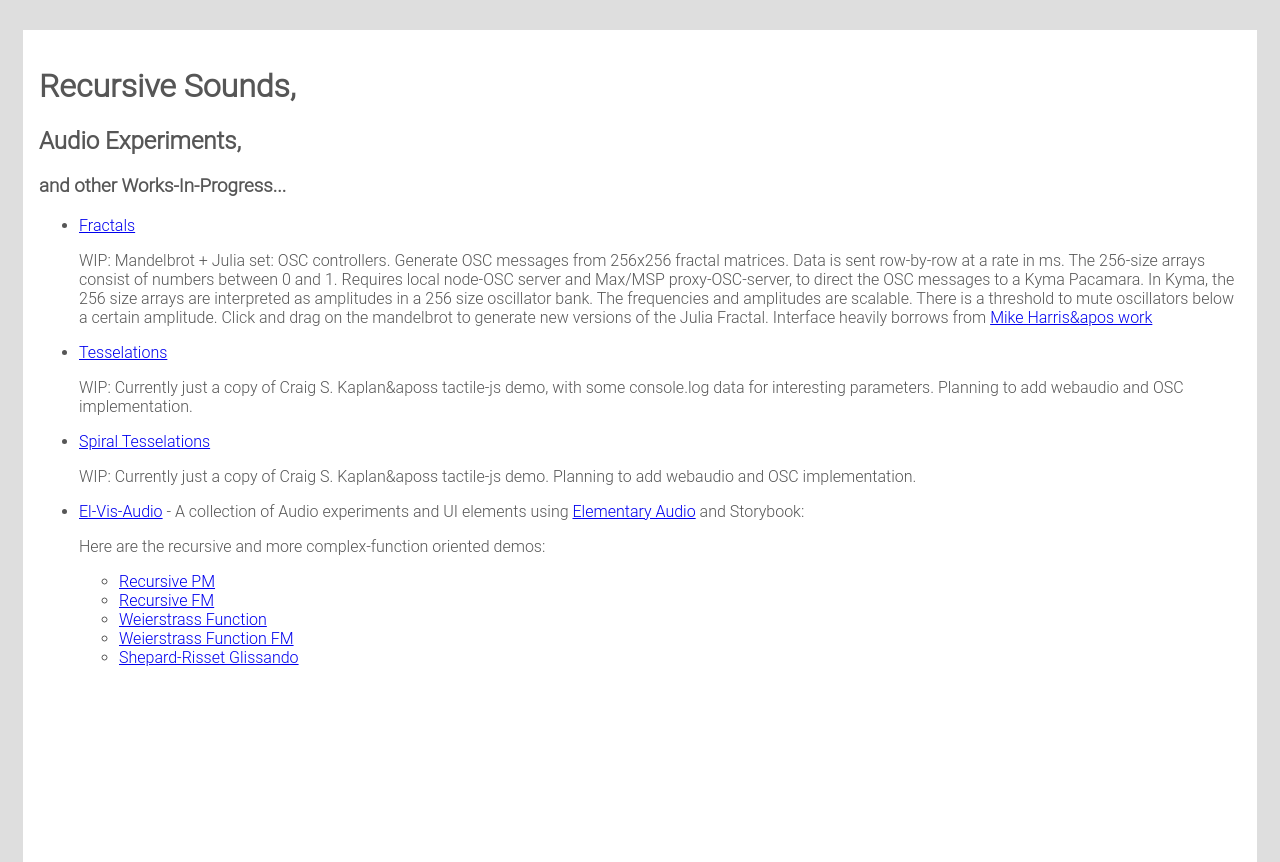
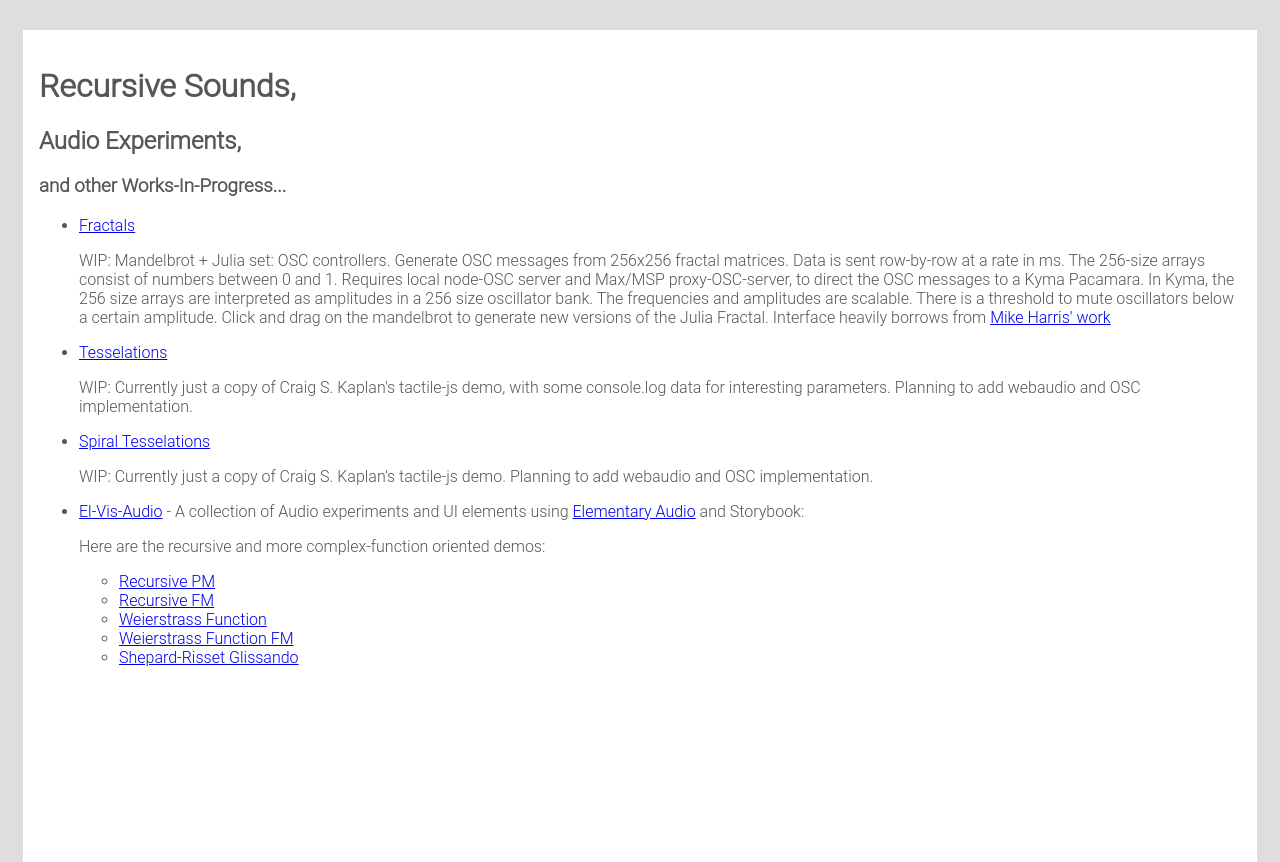
Before and after one commit to blechdom/recursive-sound, a Next.js app: page / in a window 1280 px wide. Built offline with nearby package versions, Linux system fonts and the light colour scheme.

Commit message:
escape characters

```diff
--- a/src/pages/index.tsx
+++ b/src/pages/index.tsx
@@ -22,12 +22,12 @@ export default function Home() {
             to a Kyma Pacamara. In Kyma, the 256 size arrays are interpreted as amplitudes in a 256 size oscillator bank.
             The frequencies and amplitudes are scalable. There is a threshold to mute oscillators below a certain amplitude.
             Click and drag on the mandelbrot to generate new versions of the Julia Fractal.
-            Interface heavily borrows from <Link href={"https://github.com/mikebharris/javascript_mandelbrot_set_and_julia_set_explorer"}>Mike Harris&apos work</Link>
+            Interface heavily borrows from <Link href={"https://github.com/mikebharris/javascript_mandelbrot_set_and_julia_set_explorer"}>Mike Harris&apos; work</Link>
           </p>
         </li>
         <li><Link href={"./tesselation.html"}>Tesselations</Link>
-        <p>WIP: Currently just a copy of Craig S. Kaplan&aposs tactile-js demo, with some console.log data for interesting parameters. Planning to add webaudio and OSC implementation.</p></li>
-        <li><Link href={"./spirals.html"}>Spiral Tesselations</Link> <p>WIP: Currently just a copy of Craig S. Kaplan&aposs tactile-js demo. Planning to add webaudio and OSC implementation.</p></li>
+        <p>WIP: Currently just a copy of Craig S. Kaplan&apos;s tactile-js demo, with some console.log data for interesting parameters. Planning to add webaudio and OSC implementation.</p></li>
+        <li><Link href={"./spirals.html"}>Spiral Tesselations</Link> <p>WIP: Currently just a copy of Craig S. Kaplan&apos;s tactile-js demo. Planning to add webaudio and OSC implementation.</p></li>
         <li><Link href={"https://blechdom.github.io/el-vis-audio"}>El-Vis-Audio</Link> - A collection of Audio experiments and UI elements using <Link href={"https://elementary.audio"}>Elementary Audio</Link> and Storybook:
           <p>Here are the recursive and more complex-function oriented demos: </p>
           <ul>
```
